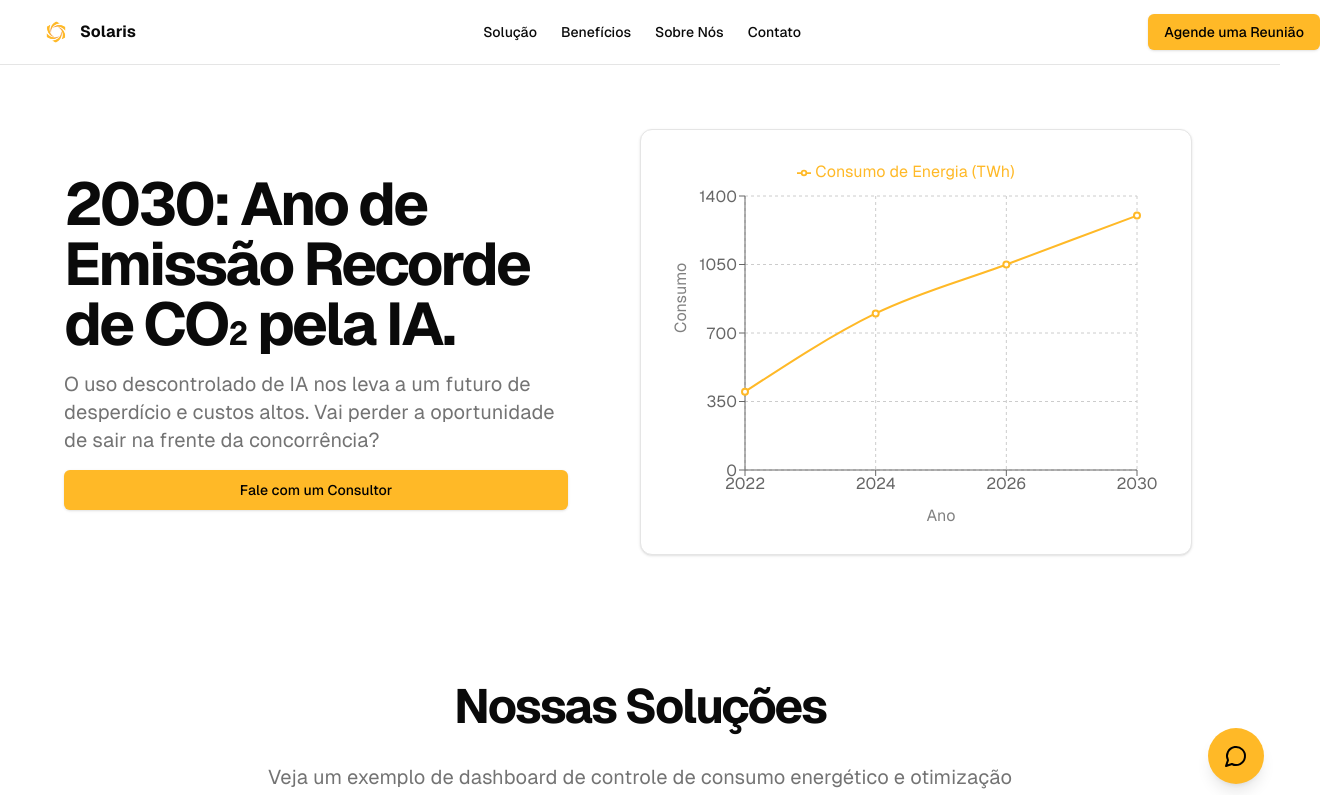
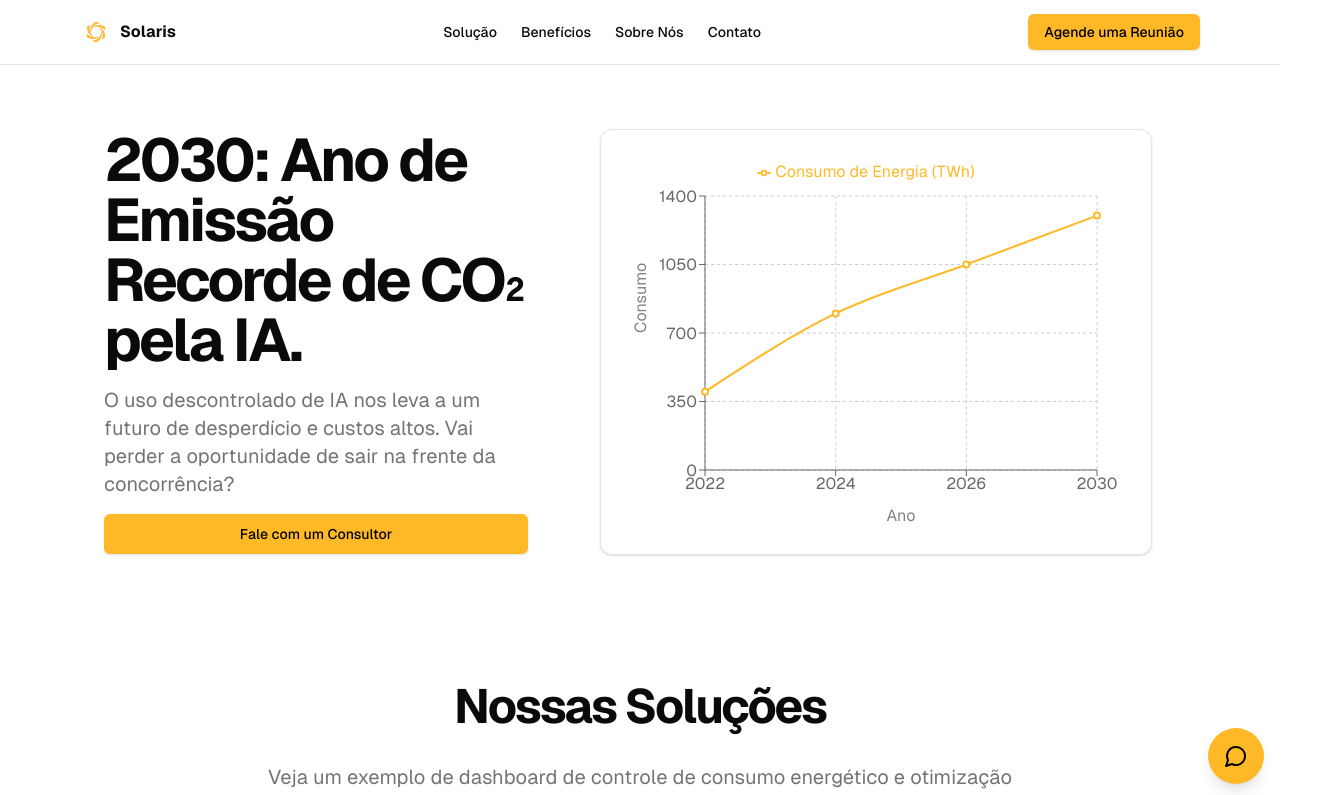
Before and after one commit to solarissolutions/landing-page, a Next.js app: page / in a window 1280 px wide. Shown: the top 795 px of the page, 1320 px wide, since content can reach past the window. Built offline with nearby package versions, Linux system fonts and the light colour scheme.

Commit message:
feat: add menu motion

```diff
--- a/components/landing-page.tsx
+++ b/components/landing-page.tsx
@@ -11,6 +11,7 @@ import DashboardInterface from "@/components/dashboard"
 import Image from "next/image"
 import Link from "next/link"
 import { Form } from './form'
+import { motion, AnimatePresence } from 'framer-motion' // Import framer-motion
 
 export function LandingPageComponent() {
   const [mobileMenuOpen, setMobileMenuOpen] = useState(false)
@@ -33,7 +34,6 @@ export function LandingPageComponent() {
     if (inputMessage.trim()) {
       setMessages([...messages, { role: 'user', content: inputMessage }])
       setInputMessage('')
-      // Simulate bot response (replace with actual API call in production)
       setTimeout(() => {
         setMessages(prev => [...prev, { role: 'assistant', content: 'Obrigado por sua mensagem. Um de nossos consultores entrará em contato em breve.' }])
       }, 1000)
@@ -60,7 +60,7 @@ export function LandingPageComponent() {
   return (
     <div className="flex flex-col min-h-screen">
       <header className="sticky top-0 z-50 w-full border-b bg-background/95 backdrop-blur supports-[backdrop-filter]:bg-background/60">
-        <div className="container flex h-16 items-center justify-between mr-10 ml-10">
+        <div className="container flex h-16 items-center justify-between px-4 sm:px-6 md:px-10 lg:px-20">
           <Link href="/" className="flex items-center space-x-2">
             <Image src="/logo.png" alt="Solaris Logo" width={32} height={32} />
             <span className="font-bold">Solaris</span>
@@ -80,8 +80,17 @@ export function LandingPageComponent() {
           </button>
         </div>
       </header>
+      {/* Animação do menu móvel */}
+      <AnimatePresence>
         {mobileMenuOpen && (
-        <div className="fixed inset-0 z-50 bg-background md:hidden">
+          <motion.div
+            initial={{ opacity: 0, y: -10 }}
+            animate={{ opacity: 1, y: 0 }}
+            exit={{ opacity: 0, y: -10 }}
+            transition={{ duration: 0.3 }}
+            className="fixed inset-0 z-50 bg-background md:hidden px-4 sm:px-6 md:px-10 lg:px-20"
+            style={{ zIndex: 1 }}
+          >
             <div className="container flex flex-col h-full py-4">
               <div className="flex justify-between items-center mb-8">
                 <Link href="/" className="flex items-center space-x-2">
@@ -99,9 +108,10 @@ export function LandingPageComponent() {
                 <Link href="#agendar" onClick={toggleMobileMenu}>Agende uma Reunião</Link>
               </Button>
             </div>
-        </div>
+          </motion.div>
         )}
-      <main className="flex-1 mr-10 ml-10">
+      </AnimatePresence>
+      <main className="flex-1 px-4 sm:px-6 md:px-10 lg:px-20">
         {/* Main content (unchanged) */}
         <section id="solucao" className="w-full py-6 md:py-12 lg:py-16">
           <div className="container px-4 md:px-6">
--- a/package.json
+++ b/package.json
@@ -17,6 +17,7 @@
     "axios": "^1.7.7",
     "class-variance-authority": "^0.7.0",
     "clsx": "^2.1.1",
+    "framer-motion": "^11.11.11",
     "lucide-react": "^0.456.0",
     "next": "14.2.16",
     "nodemailer": "^6.9.16",
```
Also changed, not shown: 1 other file (tests, documents, lock files or other folders). Lines whose indentation alone changed are shown as unchanged.
